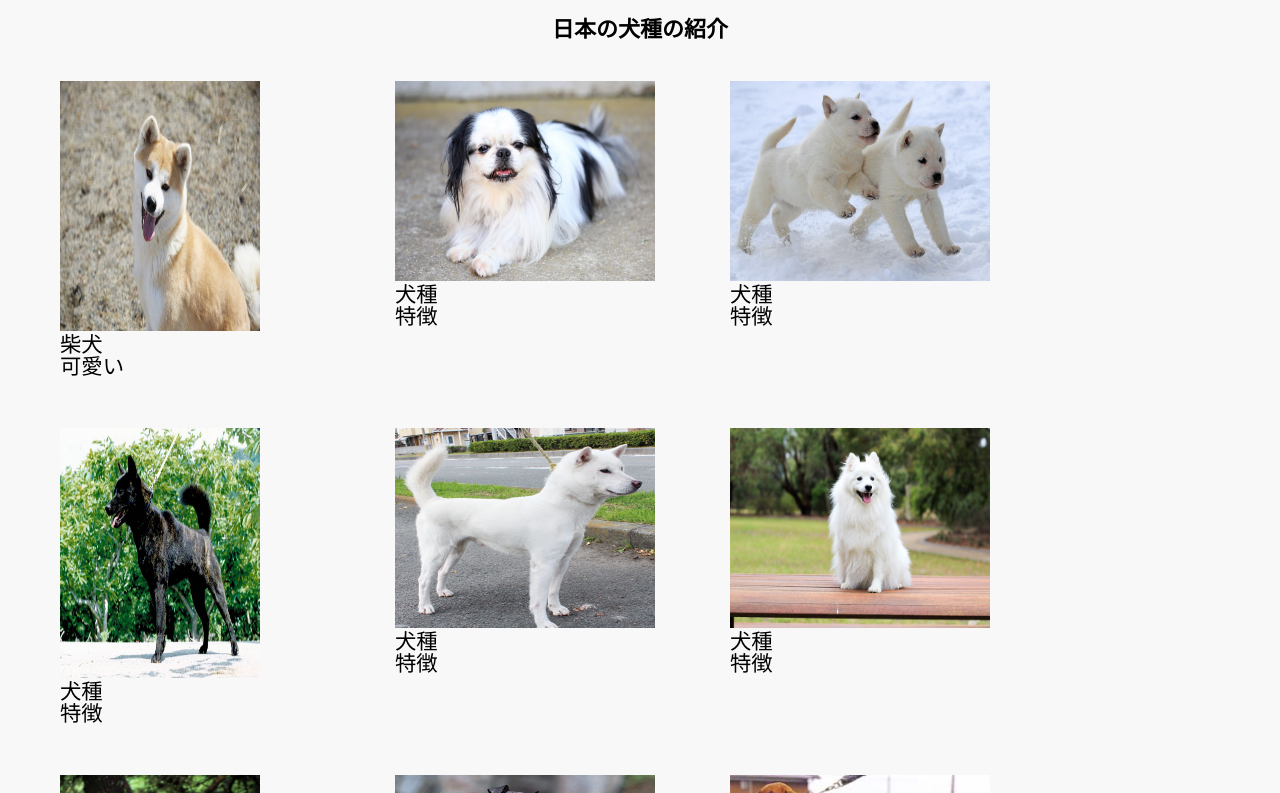
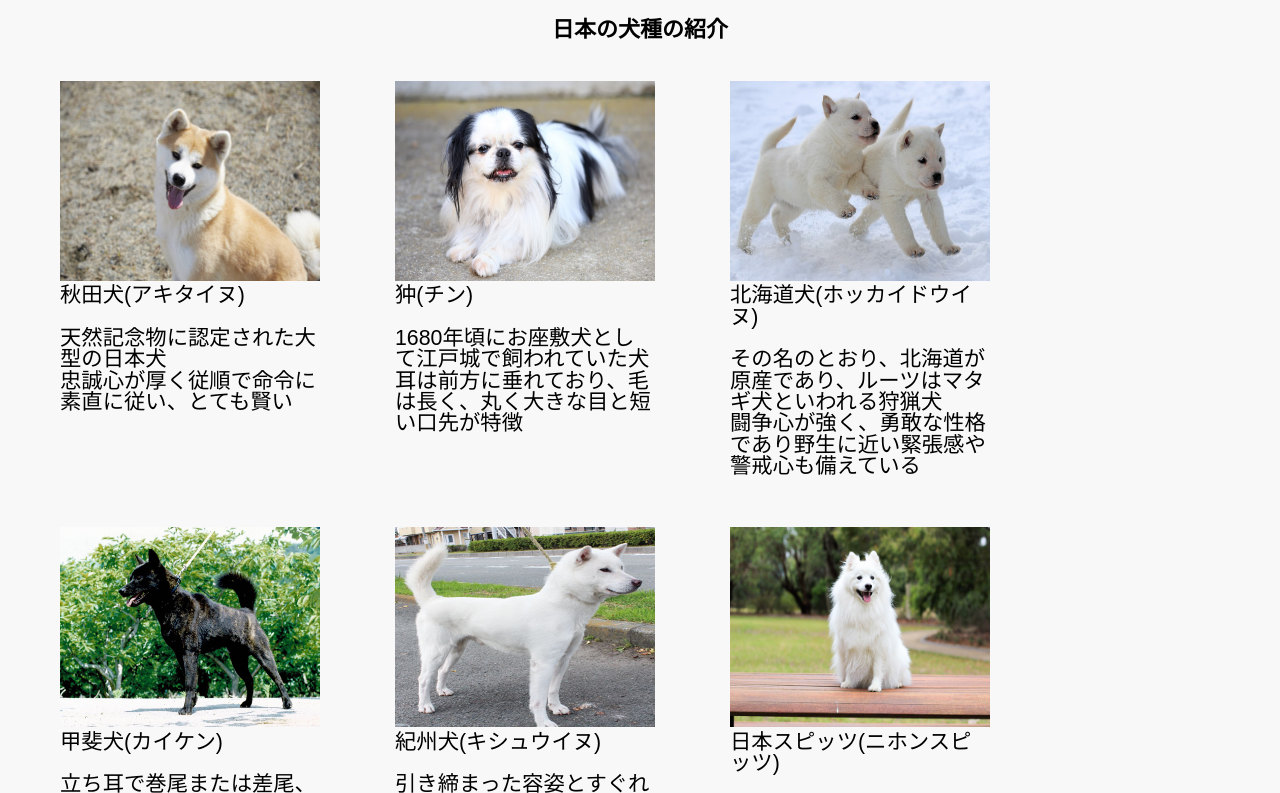
Before and after one commit to necroll777/finaltask, a plain HTML site: page japan_dog.html in a window 1280 px wide. Shown: the part 136-929 px from the top of the page. Drawn offline with Linux system fonts and the light colour scheme; a web font is replaced by a local one.

Commit message:
文章の追加

```diff
--- a/css/dog.css
+++ b/css/dog.css
@@ -33,8 +33,8 @@
 }
 
 .dog1{
-    width: 200px;
-    height: 250px;
+    width: 280px;
+    height: 200px;
 }
 
 .dog2{
--- a/japan_dog.html
+++ b/japan_dog.html
@@ -40,22 +40,30 @@
                     <li>
                         <img src="images/dog_jp/akita.jpg" alt="メンバーA" class="dog1">
                         <dl>
-                            <dt>柴犬</dt>
-                            <dd>可愛い</dd>
+                            <dt>秋田犬(アキタイヌ)</dt><br>
+                            <dd>
+                                天然記念物に認定された大型の日本犬<br>
+                                忠誠心が厚く従順で命令に素直に従い、とても賢い
+                            </dd>
                         </dl>
                     </li>
                     <li>
                         <img src="images/dog_jp/chin.jpg" alt="メンバーB" class="dog2">
                         <dl>
-                            <dt>犬種</dt>
-                            <dd>特徴</dd>
+                            <dt>狆(チン)</dt><br>
+                            <dd>1680年頃にお座敷犬として江戸城で飼われていた犬<br>
+                                耳は前方に垂れており、毛は長く、丸く大きな目と短い口先が特徴
+
+                            </dd>
                         </dl>
                     </li>
                     <li>
                         <img src="images/dog_jp/hokkaidouken.jpg" alt="メンバーC" class="dog3">
                         <dl>
-                            <dt>犬種</dt>
-                            <dd>特徴</dd>
+                            <dt>北海道犬(ホッカイドウイヌ)</dt><br>
+                            <dd>その名のとおり、北海道が原産であり、ルーツはマタギ犬といわれる狩猟犬<br>
+                                闘争心が強く、勇敢な性格であり野生に近い緊張感や警戒心も備えている
+                            </dd>
                         </dl>
                     </li>
                 </ul>
@@ -64,22 +72,26 @@
                     <li>
                         <img src="images/dog_jp/kai.jpg" alt="メンバーA" class="dog1">
                         <dl>
-                            <dt>犬種</dt>
-                            <dd>特徴</dd>
+                            <dt>甲斐犬(カイケン)</dt><br>
+                            <dd>立ち耳で巻尾または差尾、しっかりとした四肢と体格を持つ中型の日本犬<br>
+                                生涯でたった1人の飼い主に仕えようとする、非常に忠誠心が高い性格
+                            </dd>
                         </dl>
                     </li>
                     <li>
                         <img src="images/dog_jp/kishu.jpg" alt="メンバーB" class="dog2">
                         <dl>
-                            <dt>犬種</dt>
-                            <dd>特徴</dd>
+                            <dt>紀州犬(キシュウイヌ)</dt><br>
+                            <dd>引き締まった容姿とすぐれた運動能力をもつ中型犬<br>
+                                落ち着いた性格で、成犬になるとはしゃぐようなことは少なく、まじめさや忠実さがある</dd>
                         </dl>
                     </li>
                     <li>
                         <img src="images/dog_jp/nihonspits.jpg" alt="メンバーC" class="dog3">
                         <dl>
-                            <dt>犬種</dt>
-                            <dd>特徴</dd>
+                            <dt>日本スピッツ(ニホンスピッツ)</dt><br>
+                            <dd>国内の登録犬数トップになるほどの人気犬種として親しまれていた犬<br>
+                                温和で、人なつっこく</dd>
                         </dl>
                     </li>
                 </ul>
```
